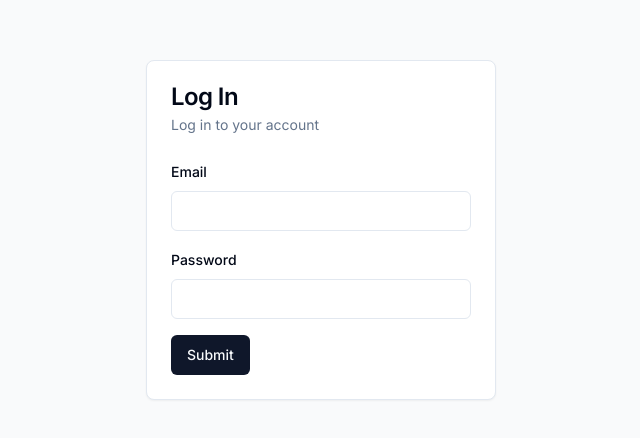
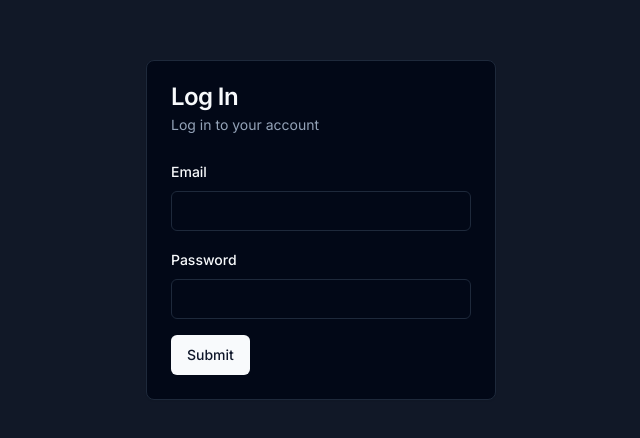
Before and after one commit to jharris711/resume-app, a Next.js app: page /auth/login in a window 1280 px wide. Shown: the part 170-608 px from the top of the page, without its empty margins (319-959 px from the left). Built offline with nearby package versions, Linux system fonts and the light colour scheme.

Commit message:
Add theme provider

```diff
--- a/package.json
+++ b/package.json
@@ -19,6 +19,7 @@
     "clsx": "^2.1.0",
     "lucide-react": "^0.321.0",
     "next": "14.1.0",
+    "next-themes": "^0.2.1",
     "react": "^18",
     "react-dom": "^18",
     "react-hook-form": "^7.50.0",
--- a/src/app/auth/login/page.tsx
+++ b/src/app/auth/login/page.tsx
@@ -7,7 +7,7 @@ import {
   CardHeader,
   CardTitle,
 } from '@/components/ui/card';
-import LogInForm from '@/components/forms/LogInForm';
+import LogInForm from '@/components/forms/login-form';
 
 const page = () => {
   return (
--- a/src/app/auth/signup/page.tsx
+++ b/src/app/auth/signup/page.tsx
@@ -7,7 +7,7 @@ import {
   CardHeader,
   CardTitle,
 } from '@/components/ui/card';
-import SignUpForm from '@/components/forms/SignUpForm';
+import SignUpForm from '@/components/forms/signup-form';
 
 const page = () => {
   return (
--- a/src/app/layout.tsx
+++ b/src/app/layout.tsx
@@ -2,6 +2,7 @@ import type { Metadata } from 'next';
 import { Inter as FontSans } from 'next/font/google';
 import './globals.css';
 
+import { ThemeProvider } from '@/components/providers/theme-provider';
 import { cn } from '@/lib/utils';
 
 export const fontSans = FontSans({
@@ -27,7 +28,14 @@ export default function RootLayout({
           fontSans.variable
         )}
       >
-        {children}
+        <ThemeProvider
+          attribute='class'
+          defaultTheme='dark'
+          enableSystem
+          disableTransitionOnChange
+        >
+          {children}
+        </ThemeProvider>
       </body>
     </html>
   );
--- /dev/null
+++ b/src/components/providers/theme-provider.tsx
@@ -0,0 +1,9 @@
+'use client';
+
+import * as React from 'react';
+import { ThemeProvider as NextThemesProvider } from 'next-themes';
+import { type ThemeProviderProps } from 'next-themes/dist/types';
+
+export function ThemeProvider({ children, ...props }: ThemeProviderProps) {
+  return <NextThemesProvider {...props}>{children}</NextThemesProvider>;
+}
```
Also changed, not shown: components.json, src/components/forms/login-form.tsx (renamed from src/components/forms/LogInForm.tsx), src/components/forms/signup-form.tsx (renamed from src/components/forms/SignUpForm.tsx), 1 other file (tests, documents, lock files or other folders).
